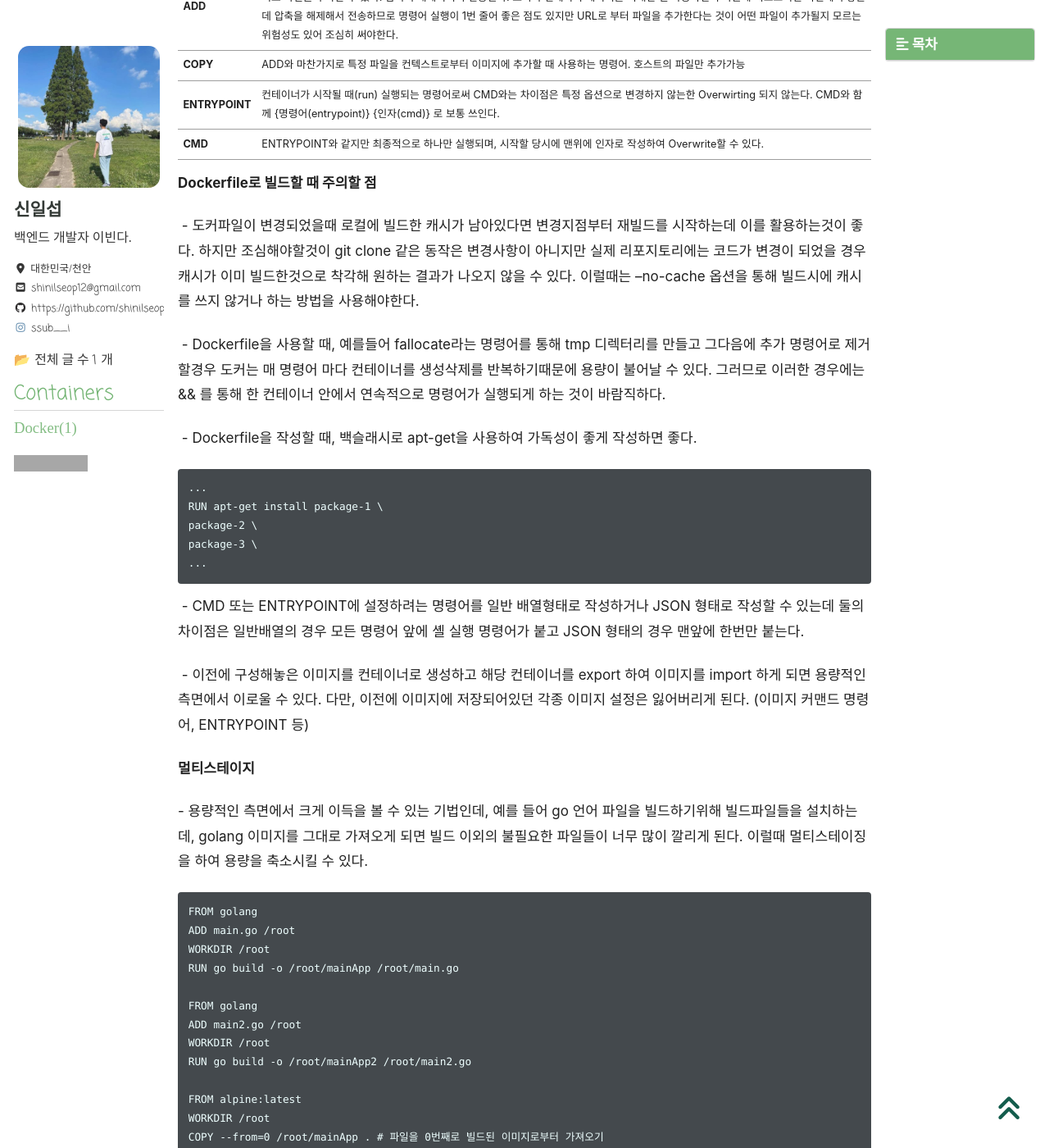
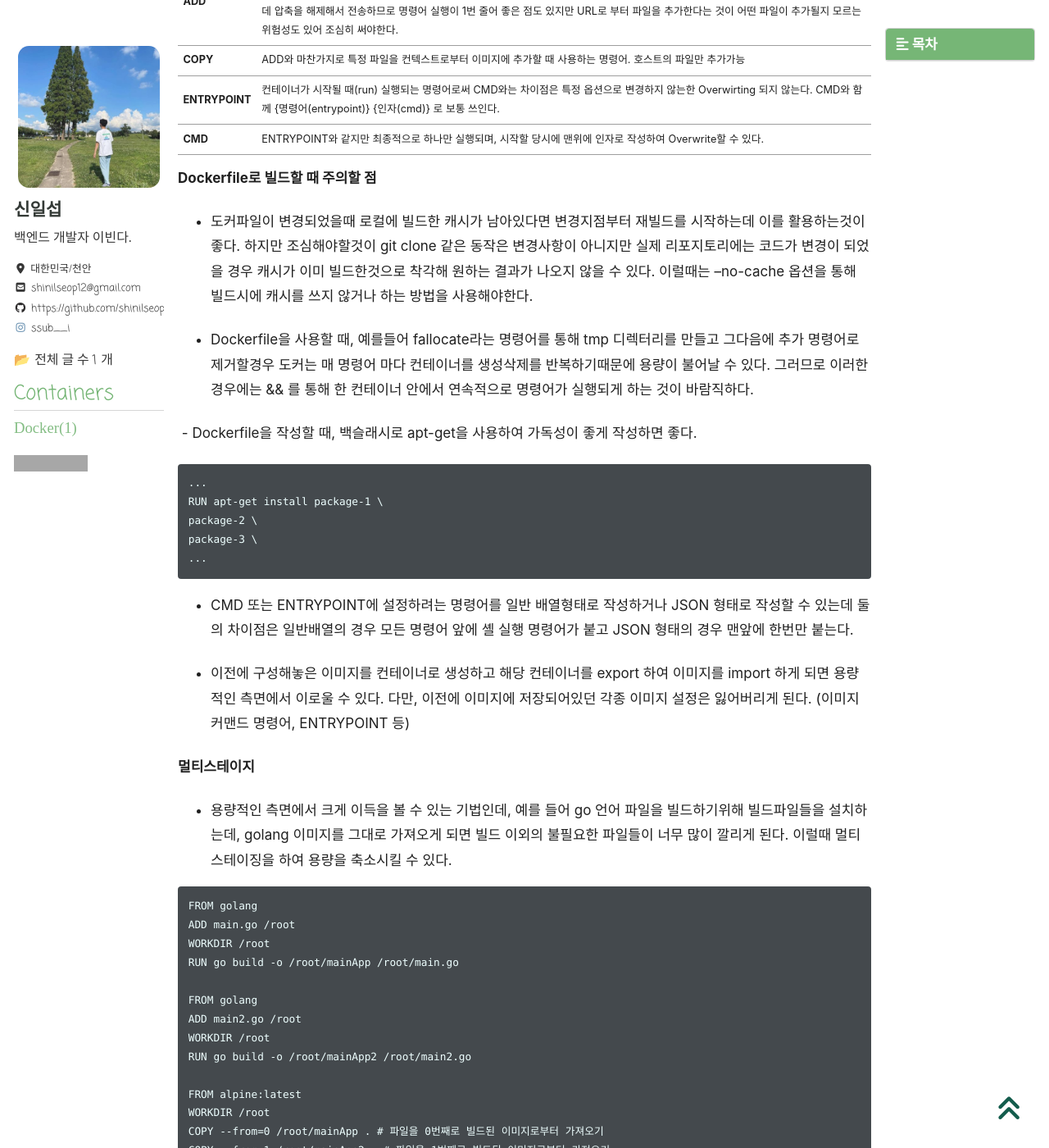
Before and after one commit to shinilseop/shinilseop.github.io, a Jekyll site: the page built from _posts/Containers/2022-05-23-Dockerfile.md, in a window 1280 px wide and 1400 px high, scrolled down 2083 px. Shown: the whole window at 82% size. Built offline with Jekyll 4.4.1, drawn with Linux system fonts in a browser that asks for light colours; cached includes are drawn as plain includes; nearby versions of some CDN libraries; some web fonts are replaced; comment, search, counter and statistics services are not loaded; some of the changed text lies outside the part shown; grey boxes are pictures that could not be loaded.

````diff
--- a/_posts/Containers/2022-05-23-Dockerfile.md
+++ b/_posts/Containers/2022-05-23-Dockerfile.md
@@ -17,7 +17,7 @@ last_modified_at: 2022-05-23
 
 도커 이미지를 빌드할 내용을 하나의 파일로 정의 해놓는 형태
 
-\- 사용시 명확히 어떤 프로그램의 어떤 버전을 썼는지 명시할 수 있어 추후 유지보수 / 재설치 할 때 편하다.
+- 사용시 명확히 어떤 프로그램의 어떤 버전을 썼는지 명시할 수 있어 추후 유지보수 / 재설치 할 때 편하다.
 
 **사용법**
 
@@ -31,7 +31,7 @@ docker build -t {name}:{version} ./
 
 Dockerfile을 특정 파일로 명시하고 싶다면 -f {Dockerfile Name} 옵션을 추가하면 가능하다.
 
- - 도커를 빌드하는 과정에서 컨텍스트가 맨위의 디렉토리로부터 하위디렉토리까지 모든 파일을 읽어들이는데, 이과정에서 메모리 초과나 권한 에러가 뜰 수 있으니 위치와 도커파일은 하나씩 하는게 좋아보인다. 아니면 gitignore 처럼 .dockerignore 파일을 최상단 디렉토리에 작성하여 읽어들이지 않도록 할 수 있다.
+- 도커를 빌드하는 과정에서 컨텍스트가 맨위의 디렉토리로부터 하위디렉토리까지 모든 파일을 읽어들이는데, 이과정에서 메모리 초과나 권한 에러가 뜰 수 있으니 위치와 도커파일은 하나씩 하는게 좋아보인다. 아니면 gitignore 처럼 .dockerignore 파일을 최상단 디렉토리에 작성하여 읽어들이지 않도록 할 수 있다.
 
 ```
 # .dockerignore
@@ -42,9 +42,9 @@ test2.html # 특정파일 선택
 test.html? # ?->한글자
 ```
 
- - 도커파일을 빌드할때 캐시정보를 남기는데, 이 캐시정보를 활용하면 빠르게 빌드가 가능하다. 캐시정보는 변경된 Dockerfile 지점부터 빌드를 시작할 수 있도록한다. 사용하고 싶지 않으면 --no-cache 옵션을 통해 빌드하면 처음부터 빌드를 한다.
+- 도커파일을 빌드할때 캐시정보를 남기는데, 이 캐시정보를 활용하면 빠르게 빌드가 가능하다. 캐시정보는 변경된 Dockerfile 지점부터 빌드를 시작할 수 있도록한다. 사용하고 싶지 않으면 --no-cache 옵션을 통해 빌드하면 처음부터 빌드를 한다.
 
-\- 도커파일은 빌드할 때 매 명령어 라인마다(백슬래시로 구분하면 하나의 명령어로 침) 새로운 컨테이너를 다시 생성하고 빌드하고 삭제하고를 반복하는데 이러한 특성은 리소스를 많이 소모하거나 실수를 유발하는 단점으로 작용할 수도 있지만, 잘 활용하면 장점이 된다. 예를 들어 A, B 애플리케이션이 500MB의 크기의 같은 라이브러리를 사용해야 한다면 각 애플리케이션의 이미지에 라이브러리를 각기 설치하기보다 500MB 크기의 라이브러리 이미지를 미리 만들어 놓고 활용하면 용량을 절약할 수 있다. 또, 변경된 부분만 빌드하면 되므로 빠르게 빌드가 가능하다.
+- 도커파일은 빌드할 때 매 명령어 라인마다(백슬래시로 구분하면 하나의 명령어로 침) 새로운 컨테이너를 다시 생성하고 빌드하고 삭제하고를 반복하는데 이러한 특성은 리소스를 많이 소모하거나 실수를 유발하는 단점으로 작용할 수도 있지만, 잘 활용하면 장점이 된다. 예를 들어 A, B 애플리케이션이 500MB의 크기의 같은 라이브러리를 사용해야 한다면 각 애플리케이션의 이미지에 라이브러리를 각기 설치하기보다 500MB 크기의 라이브러리 이미지를 미리 만들어 놓고 활용하면 용량을 절약할 수 있다. 또, 변경된 부분만 빌드하면 되므로 빠르게 빌드가 가능하다.
 
 **Dockerfile 작성법**
 
@@ -71,11 +71,12 @@ Dockerfile에는 다양한 명령어들을 집어넣어 실행할 수 있다.
 | **ENTRYPOINT** | 컨테이너가 시작될 때(run) 실행되는 명령어로써 CMD와는 차이점은 특정 옵션으로 변경하지 않는한 Overwirting 되지 않는다. CMD와 함께 {명령어(entrypoint)} {인자(cmd)} 로 보통 쓰인다. |
 | **CMD** | ENTRYPOINT와 같지만 최종적으로 하나만 실행되며, 시작할 당시에 맨위에 인자로 작성하여 Overwrite할 수 있다. |
 
+
 **Dockerfile로 빌드할 때 주의할 점**
 
- - 도커파일이 변경되었을때 로컬에 빌드한 캐시가 남아있다면 변경지점부터 재빌드를 시작하는데 이를 활용하는것이 좋다. 하지만 조심해야할것이 git clone 같은 동작은 변경사항이 아니지만 실제 리포지토리에는 코드가 변경이 되었을 경우 캐시가 이미 빌드한것으로 착각해 원하는 결과가 나오지 않을 수 있다. 이럴때는 --no-cache 옵션을 통해 빌드시에 캐시를 쓰지 않거나 하는 방법을 사용해야한다.
+- 도커파일이 변경되었을때 로컬에 빌드한 캐시가 남아있다면 변경지점부터 재빌드를 시작하는데 이를 활용하는것이 좋다. 하지만 조심해야할것이 git clone 같은 동작은 변경사항이 아니지만 실제 리포지토리에는 코드가 변경이 되었을 경우 캐시가 이미 빌드한것으로 착각해 원하는 결과가 나오지 않을 수 있다. 이럴때는 --no-cache 옵션을 통해 빌드시에 캐시를 쓰지 않거나 하는 방법을 사용해야한다.
 
- - Dockerfile을 사용할 때, 예를들어 fallocate라는 명령어를 통해 tmp 디렉터리를 만들고 그다음에 추가 명령어로 제거할경우 도커는 매 명령어 마다 컨테이너를 생성삭제를 반복하기때문에 용량이 불어날 수 있다. 그러므로 이러한 경우에는 && 를 통해 한 컨테이너 안에서 연속적으로 명령어가 실행되게 하는 것이 바람직하다.
+- Dockerfile을 사용할 때, 예를들어 fallocate라는 명령어를 통해 tmp 디렉터리를 만들고 그다음에 추가 명령어로 제거할경우 도커는 매 명령어 마다 컨테이너를 생성삭제를 반복하기때문에 용량이 불어날 수 있다. 그러므로 이러한 경우에는 && 를 통해 한 컨테이너 안에서 연속적으로 명령어가 실행되게 하는 것이 바람직하다.
 
  - Dockerfile을 작성할 때, 백슬래시로 apt-get을 사용하여 가독성이 좋게 작성하면 좋다.
 
@@ -87,13 +88,13 @@ package-3 \
 ...
 ```
 
- - CMD 또는 ENTRYPOINT에 설정하려는 명령어를 일반 배열형태로 작성하거나 JSON 형태로 작성할 수 있는데 둘의 차이점은 일반배열의 경우 모든 명령어 앞에 셸 실행 명령어가 붙고 JSON 형태의 경우 맨앞에 한번만 붙는다.
+- CMD 또는 ENTRYPOINT에 설정하려는 명령어를 일반 배열형태로 작성하거나 JSON 형태로 작성할 수 있는데 둘의 차이점은 일반배열의 경우 모든 명령어 앞에 셸 실행 명령어가 붙고 JSON 형태의 경우 맨앞에 한번만 붙는다.
 
- - 이전에 구성해놓은 이미지를 컨테이너로 생성하고 해당 컨테이너를 export 하여 이미지를 import 하게 되면 용량적인 측면에서 이로울 수 있다. 다만, 이전에 이미지에 저장되어있던 각종 이미지 설정은 잃어버리게 된다. (이미지 커맨드 명령어, ENTRYPOINT 등)
+- 이전에 구성해놓은 이미지를 컨테이너로 생성하고 해당 컨테이너를 export 하여 이미지를 import 하게 되면 용량적인 측면에서 이로울 수 있다. 다만, 이전에 이미지에 저장되어있던 각종 이미지 설정은 잃어버리게 된다. (이미지 커맨드 명령어, ENTRYPOINT 등)
 
 **멀티스테이지**
 
-\- 용량적인 측면에서 크게 이득을 볼 수 있는 기법인데, 예를 들어 go 언어 파일을 빌드하기위해 빌드파일들을 설치하는데, golang 이미지를 그대로 가져오게 되면 빌드 이외의 불필요한 파일들이 너무 많이 깔리게 된다. 이럴때 멀티스테이징을 하여 용량을 축소시킬 수 있다.
+- 용량적인 측면에서 크게 이득을 볼 수 있는 기법인데, 예를 들어 go 언어 파일을 빌드하기위해 빌드파일들을 설치하는데, golang 이미지를 그대로 가져오게 되면 빌드 이외의 불필요한 파일들이 너무 많이 깔리게 된다. 이럴때 멀티스테이징을 하여 용량을 축소시킬 수 있다.
 
 ```
 FROM golang
````
